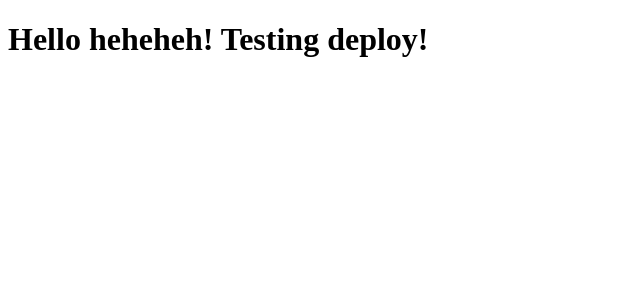
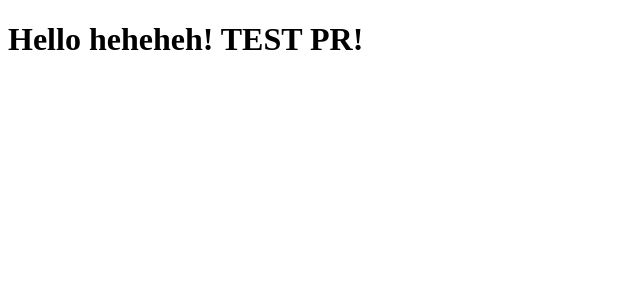
Before and after one commit to labsoft-2018/web-frontend, a React app: page / in a window 1280 px wide. Shown: the top 300 px of the page, without its empty margins (0-640 px from the left). Built offline with nearby package versions, Linux system fonts and the light colour scheme.

Commit message:
Testing PR

```diff
--- a/src/components/App/index.tsx
+++ b/src/components/App/index.tsx
@@ -5,7 +5,7 @@ export default class App extends React.Component {
   public render() {
     return (
       <HelloWorld
-        name='Testing deploy'
+        name='TEST PR'
       />
     )
   }
```
